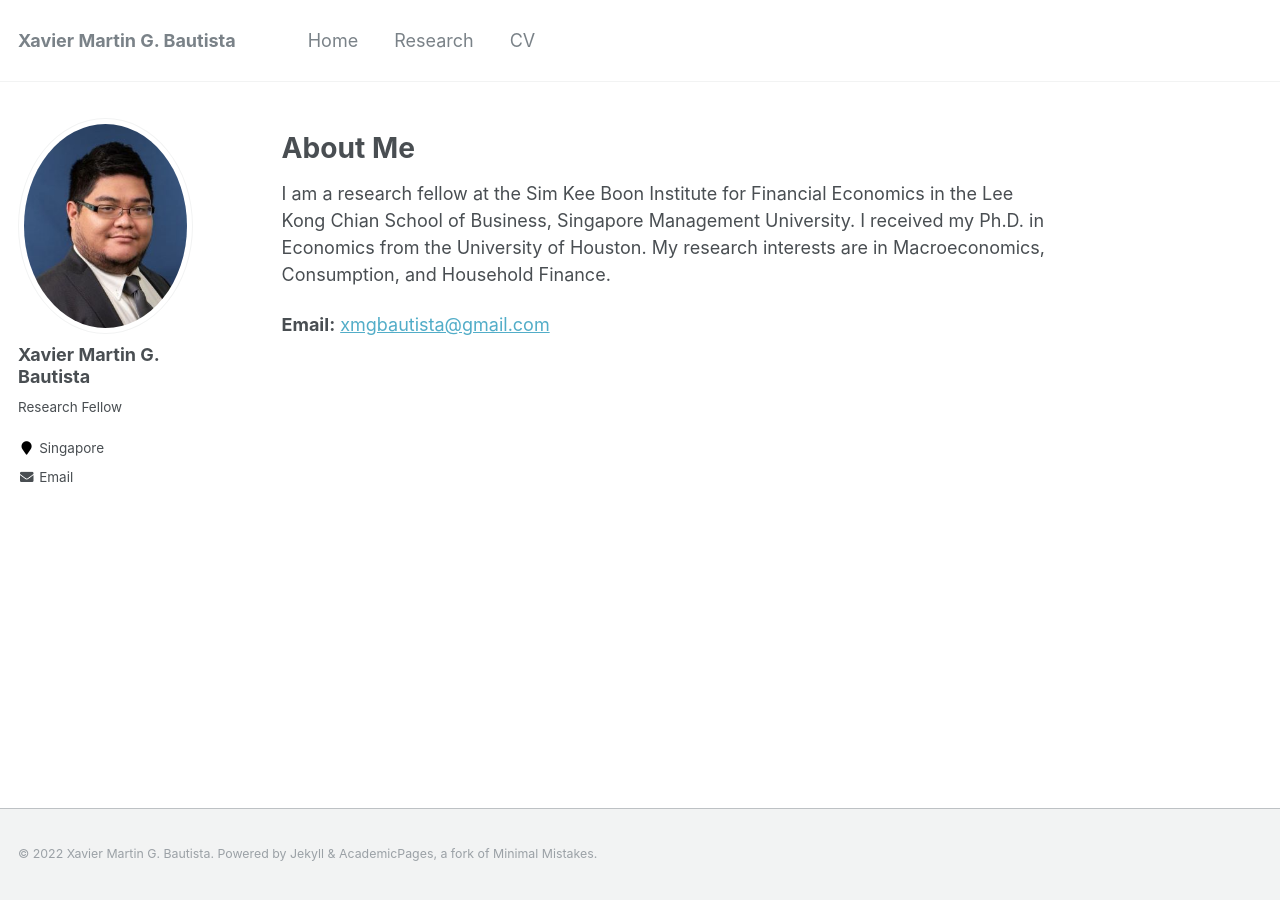
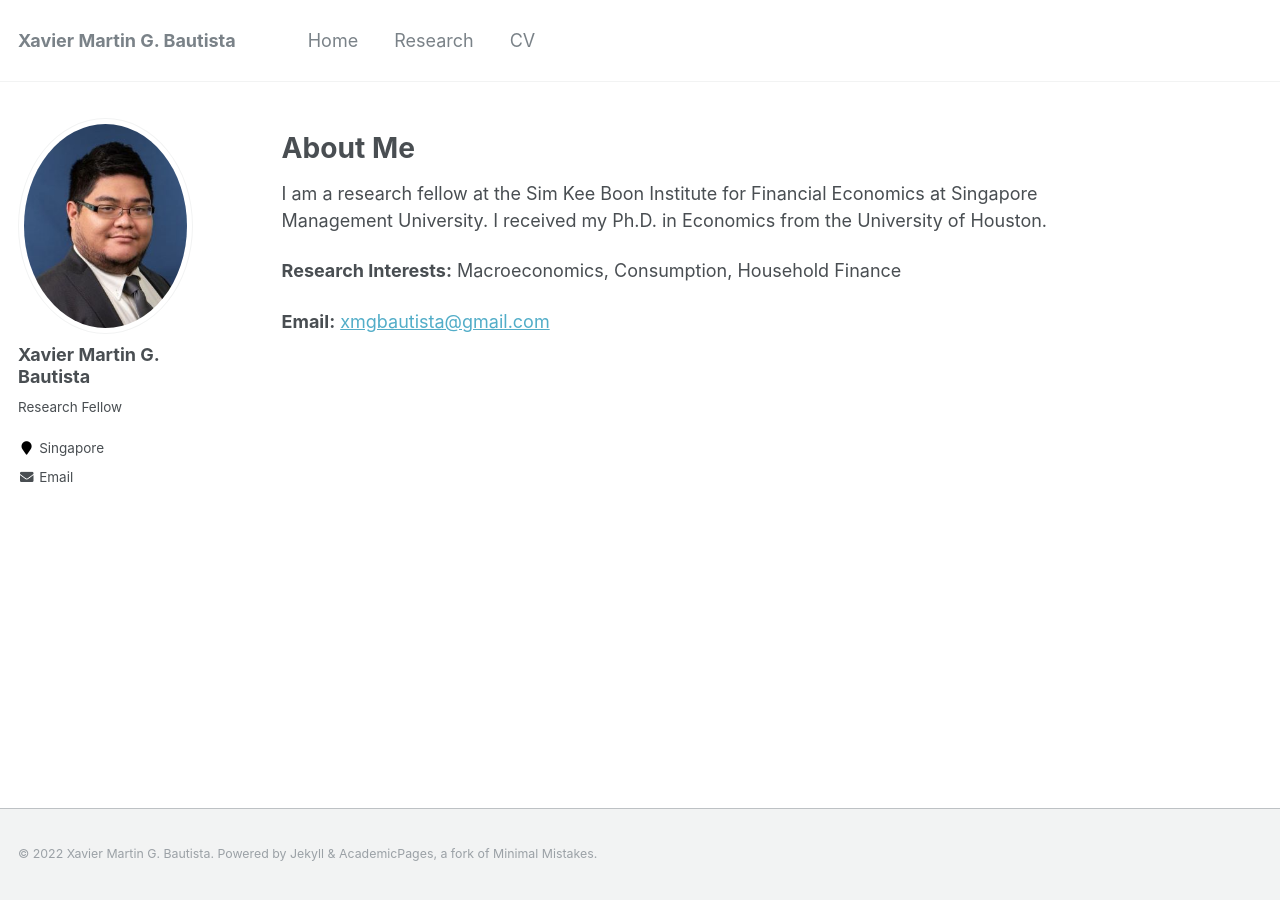
Before and after one commit to xmgbautista/xmgbautista.github.io, a Jekyll site: the page built from _pages/about.md, in a window 1280 px wide. Built offline with Jekyll 4.4.1, drawn with Linux system fonts in a browser that asks for light colours.

Commit message:
Edit home page layout.

```diff
--- a/_pages/about.md
+++ b/_pages/about.md
@@ -17,7 +17,10 @@
 
 # About Me
 
-I am a research fellow at the Sim Kee Boon Institute for Financial Economics in the Lee Kong Chian School of Business, Singapore Management University. I received my Ph.D. in Economics from the University of Houston. My research interests are in Macroeconomics, Consumption, and Household Finance.
+I am a research fellow at the Sim Kee Boon Institute for Financial Economics at Singapore Management University. I received my Ph.D. in Economics from the University of Houston.
+<br>
+
+**Research Interests:** Macroeconomics, Consumption, Household Finance
 <br>
 
 **Email:** [xmgbautista@gmail.com](mailto:xmgbautista@gmail.com)
```
